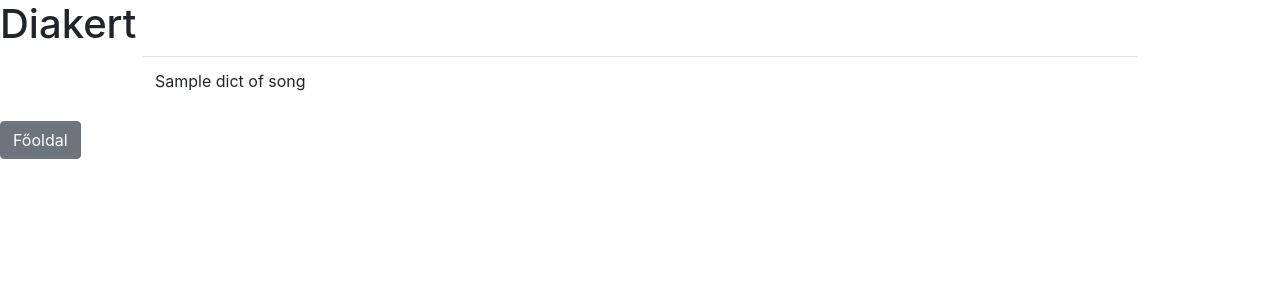
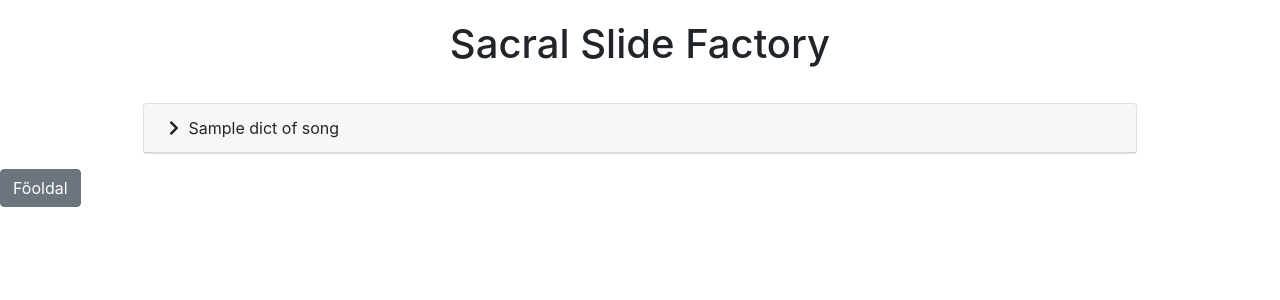
Before and after one commit to zslim/song-slides, a Flask app: template templates/index.html in a window 1280 px wide. Shown: the top 300 px of the page. Run offline with Flask 2, Linux system fonts and the light colour scheme; the template is opened without the code that fills it: most values are stand-ins (such as "Sample title", 1, 10 or a date in 2020); some libraries are stand-ins or nearby versions.

Commit message:
created collapsing divs

```diff
--- a/static/style/main.css
+++ b/static/style/main.css
@@ -1,3 +1,16 @@
 .index-table-frame {
     width: 80%;
 }
+h1 {
+    text-align: center;
+    margin: 20px auto;
+}
+.index-table-frame {
+    padding: 15px;
+}
+.song-title .chevron::after {
+    content: "\f078";
+}
+.song-title.collapsed .chevron::after {
+    content: "\f054";
+}
--- a/templates/index.html
+++ b/templates/index.html
@@ -2,12 +2,16 @@
 
 {% block content %}
     <div class="container index-table-frame">
-        <table class="table">
-            {% for dict_of_song in list_of_songs %}
-            <tr>
-                <td>{{ dict_of_song["title"] }}</td>
-            </tr>
-            {% endfor %}
-        </table>
+
+        {% for dict_of_song in list_of_songs %}
+            <div class="card">
+                <div class="card-header song-title collapsed" data-toggle="collapse" data-target="{{ "#song-" ~ dict_of_song["id"] ~ "-details" }}">
+                    <i class="chevron fa fa-fw"></i> {{ dict_of_song["title"] }}
+                </div>
+                <div class="card-body song-details collapse" id="{{ "song-" ~ dict_of_song["id"] ~ "-details" }}">
+                    <p>Details</p>
+                </div>
+            </div>
+        {% endfor %}
     </div>
 {% endblock %}
--- a/templates/layout.html
+++ b/templates/layout.html
@@ -3,16 +3,19 @@
 <head>
     <meta charset="UTF-8">
     <meta name="viewport" content="width=device-width, initial-scale=1, shrink-to-fit=no">
-    <title>Diakert</title>
+    <title>Sacral Slide Factory</title>
 
     <link href="https://stackpath.bootstrapcdn.com/bootstrap/4.1.3/css/bootstrap.min.css" rel="stylesheet" integrity="sha384-MCw98/SFnGE8fJT3GXwEOngsV7Zt27NXFoaoApmYm81iuXoPkFOJwJ8ERdknLPMO" crossorigin="anonymous">
+    <link rel="stylesheet" href="https://use.fontawesome.com/releases/v5.4.1/css/all.css" integrity="sha384-5sAR7xN1Nv6T6+dT2mhtzEpVJvfS3NScPQTrOxhwjIuvcA67KV2R5Jz6kr4abQsz" crossorigin="anonymous">
     <link rel="stylesheet" href="{{ url_for("static", filename = "style/main.css") }}">
 
+    <script src="https://code.jquery.com/jquery-3.3.1.slim.min.js" integrity="sha384-q8i/X+965DzO0rT7abK41JStQIAqVgRVzpbzo5smXKp4YfRvH+8abtTE1Pi6jizo" crossorigin="anonymous" defer></script>
+    <script src="https://cdnjs.cloudflare.com/ajax/libs/popper.js/1.14.3/umd/popper.min.js" integrity="sha384-ZMP7rVo3mIykV+2+9J3UJ46jBk0WLaUAdn689aCwoqbBJiSnjAK/l8WvCWPIPm49" crossorigin="anonymous" defer></script>
     <script src="https://stackpath.bootstrapcdn.com/bootstrap/4.1.3/js/bootstrap.min.js" integrity="sha384-ChfqqxuZUCnJSK3+MXmPNIyE6ZbWh2IMqE241rYiqJxyMiZ6OW/JmZQ5stwEULTy" crossorigin="anonymous" defer></script>
 </head>
 <body>
     <div class="header-frame">
-        <h1>Diakert</h1>
+        <h1>Sacral Slide Factory</h1>
     </div>
     {% block content %}{% endblock %}
 
```
